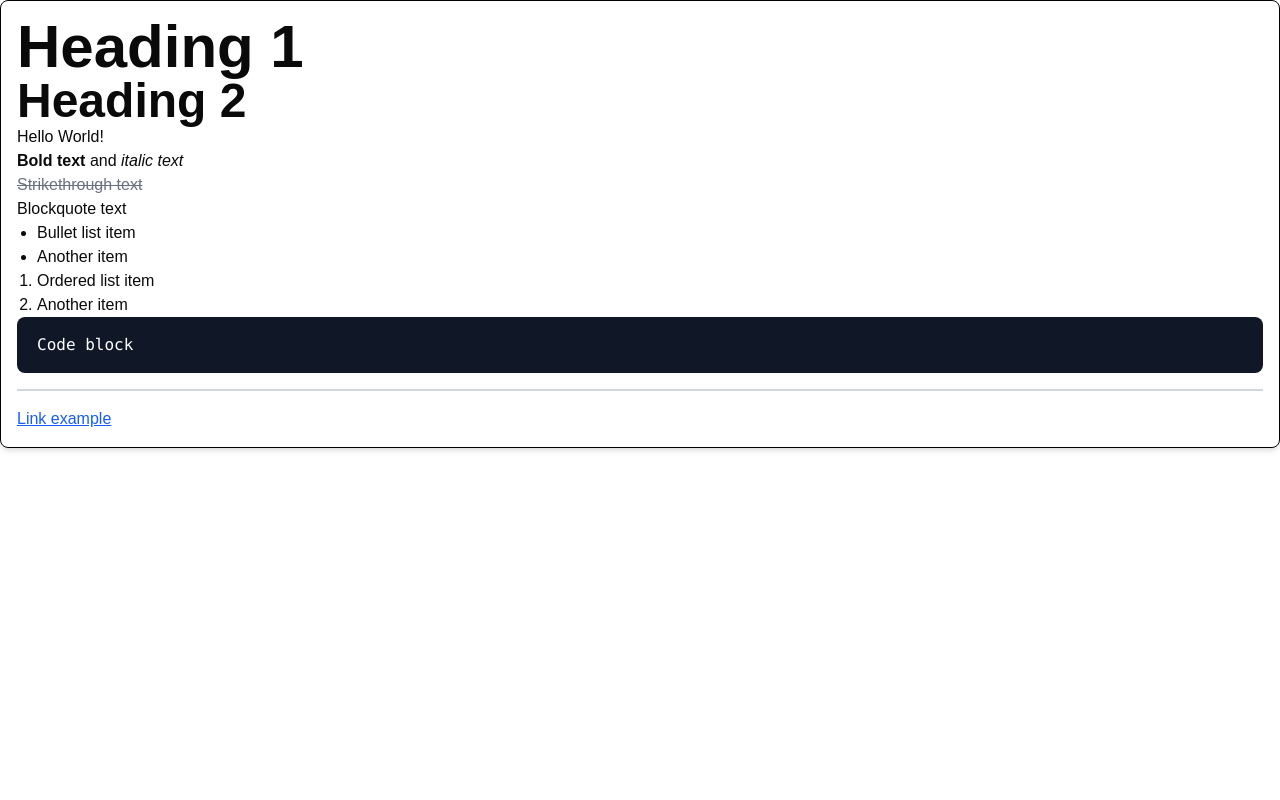
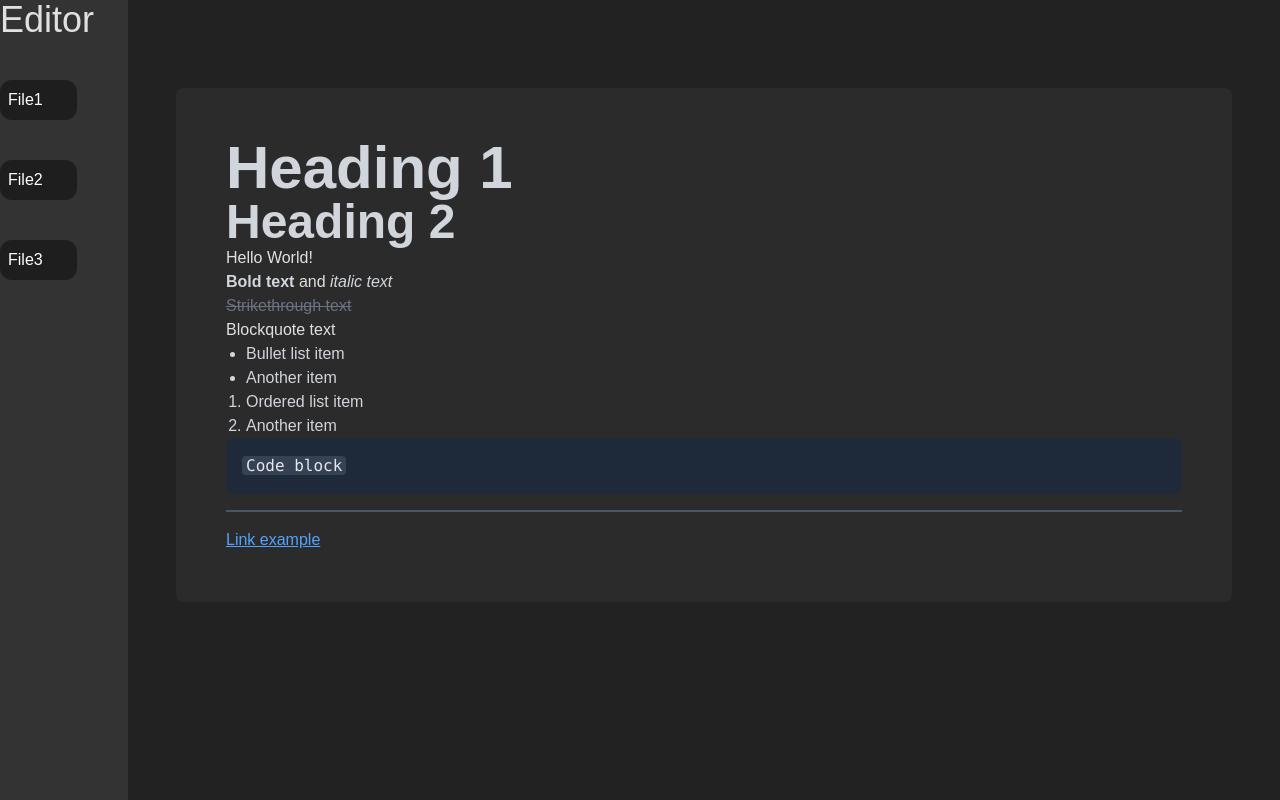
Before and after one commit to RamPrakhyath05/editor, a Next.js app: page / in a window 1280 px wide. Built offline with nearby package versions, Linux system fonts and the light colour scheme.

Commit message:
Added gray theme and a sidebar division

```diff
--- a/src/app/globals.css
+++ b/src/app/globals.css
@@ -1,8 +1,8 @@
 @import "tailwindcss";
 
 :root {
-  --background: #ffffff;
-  --foreground: #0a0a0a;
+  --background: #1f1f1f;
+  --foreground: #e0e0e0;
 }
 
 @theme inline {
@@ -14,8 +14,8 @@
 
 @media (prefers-color-scheme: dark) {
   :root {
-    --background: #0a0a0a;
-    --foreground: #ededed;
+    --background: #121212;
+    --foreground: #d1d1d1;
   }
 }
 
@@ -25,33 +25,43 @@ body {
   font-family: Arial, Helvetica, sans-serif;
 }
 
+.tiptap {
+  background-color: #2b2b2b;
+  color: #e0e0e0;
+  border: none;
+  outline: none;
+  padding: 50px;
+  border-radius: 8px;
+}
+
+/* Headings */
 .tiptap h1 {
-  @apply text-6xl font-bold;
+  @apply text-6xl font-bold text-gray-300;
 }
 
 .tiptap h2 {
-  @apply text-5xl font-semibold;
+  @apply text-5xl font-semibold text-gray-300;
 }
 
 .tiptap h3 {
-  @apply text-4xl font-semibold;
+  @apply text-4xl font-semibold text-gray-400;
 }
 
 .tiptap h4 {
-  @apply text-3xl font-semibold;
+  @apply text-3xl font-semibold text-gray-400;
 }
 
 .tiptap h5 {
-  @apply text-2xl font-semibold;
+  @apply text-2xl font-semibold text-gray-500;
 }
 
 .tiptap h6 {
-  @apply text-xl font-semibold;
+  @apply text-xl font-semibold text-gray-500;
 }
 
 /* Blockquotes */
 .blockquote {
-  @apply border-l-4 border-gray-400 pl-4 italic text-gray-600;
+  @apply border-l-4 border-gray-500 pl-4 italic text-gray-400;
 }
 
 /* Strikethrough */
@@ -61,44 +71,45 @@ body {
 
 /* Lists */
 .tiptap ul {
-  @apply list-disc pl-5;
+  @apply list-disc pl-5 text-gray-300;
 }
 
 .tiptap ol {
-  @apply list-decimal pl-5;
+  @apply list-decimal pl-5 text-gray-300;
 }
 
 /* Code Blocks */
 .tiptap pre {
-  @apply bg-gray-900 text-white p-4 rounded-lg overflow-x-auto;
+  @apply bg-gray-800 text-gray-200 p-4 rounded-lg overflow-x-auto;
 }
 
 .tiptap code {
-  @apply bg-gray-900 text-white px-1 rounded;
+  @apply bg-gray-700 text-gray-200 px-1 rounded;
 }
 
 /* Horizontal Rule */
 .tiptap hr {
-  @apply border-t-2 border-gray-300 my-4;
+  @apply border-t-2 border-gray-600 my-4;
 }
 
 /* Links */
 .tiptap a {
-  @apply text-blue-600 underline;
+  @apply text-blue-400 underline;
 }
 
 /* Bold and Italic */
 .tiptap strong {
-  @apply font-bold;
+  @apply font-bold text-gray-300;
 }
 
 .tiptap em {
-  @apply italic;
+  @apply italic text-gray-300;
 }
 
 /* Highlighted text styles */
 .highlighted-text {
-  background-color: yellow;
+  background-color: #ffff00;
   padding: 2px 4px;
   border-radius: 3px;
+  color: #000000;
 }
--- a/src/app/page.tsx
+++ b/src/app/page.tsx
@@ -1,5 +1,15 @@
 import Tiptap from '../components/Tiptap'
+import Sidebar from '../components/Sidebar.tsx'
 
 export default function Home() {
-  return <Tiptap />
+  return(
+    <div className="bg-black flex flex-row h-screen">
+      <div className="bg-[#333333] w-[10%]">
+        <Sidebar />
+      </div>
+      <div className="bg-[#222222] flex-1 flex flex-col py-10">
+        <Tiptap />
+      </div>
+    </div>
+  );
 }
--- /dev/null
+++ b/src/components/Sidebar.tsx
@@ -0,0 +1,18 @@
+import React from 'react'
+
+const Sidebar = () => {
+  const array = ["File1", "File2", "File3"]
+
+  return (
+    <>
+      <h1 className="text-4xl">Editor</h1>
+      {array.map((key, index) => (
+        <div key={index} className="bg-[#1e1e1e] w-[60%] my-10 mr-5 p-2 rounded-xl text-white">
+          <h6>{key}</h6>
+        </div>
+      ))}
+    </>
+  );
+}
+
+export default Sidebar;
--- a/src/components/Tiptap.tsx
+++ b/src/components/Tiptap.tsx
@@ -91,9 +91,10 @@ const Tiptap = () => {
   if (!editor) return null
 
   return (
-    <div className="border border-black p-4 rounded-lg shadow-md">
-      <EditorContent editor={editor} className="focus:outline-none"/>
-    </div>
+  <div className="p-12 rounded-lg ">
+    <EditorContent editor={editor} className="focus:outline-none" />
+  </div>
+
   )
 }
 
```
